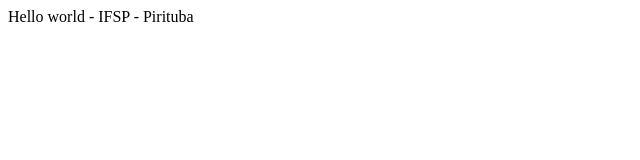
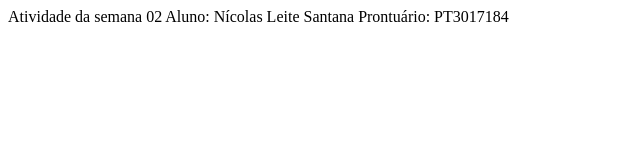
Before and after one commit to nickzxxx/PWE-Aula-01-Nick, a plain HTML site: page index.html in a window 1280 px wide. Shown: the whole page, without its empty margins (0-640 px from the left). Drawn offline with Linux system fonts and the light colour scheme.

Commit message:
Inserir Prontuário

```diff
--- a/index.html
+++ b/index.html
@@ -9,7 +9,9 @@
 </head>
 
 <body>
-  Hello world - IFSP - Pirituba
+  Atividade da semana 02
+  Aluno: Nícolas Leite Santana
+  Prontuário: PT3017184
   <script src="script.js"></script>
 </body>
 
```
